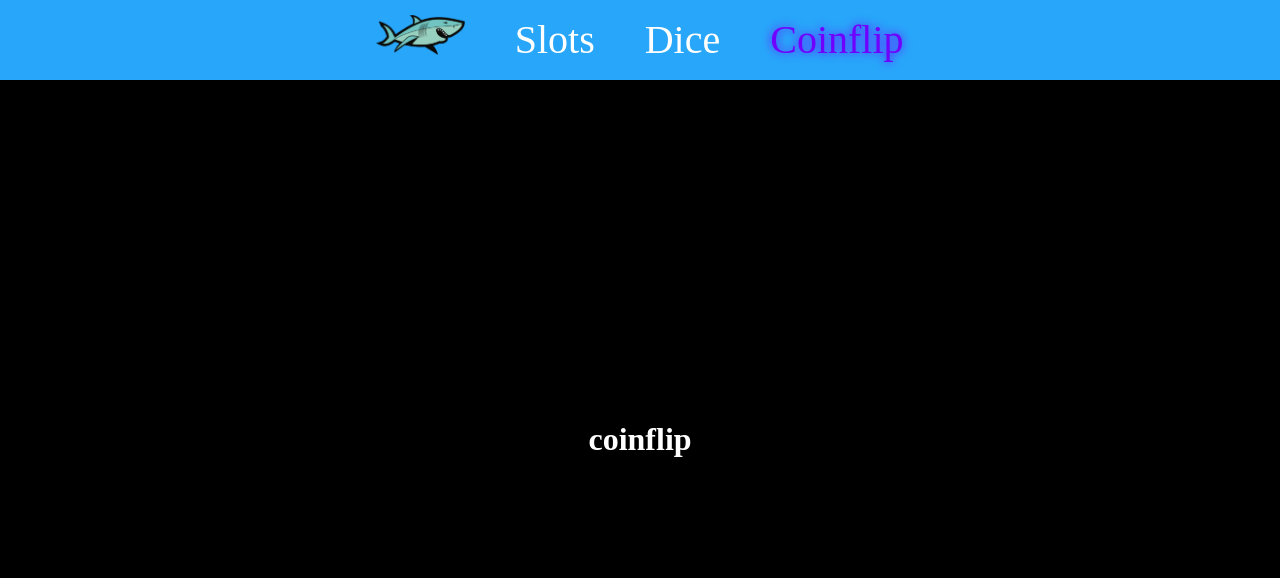
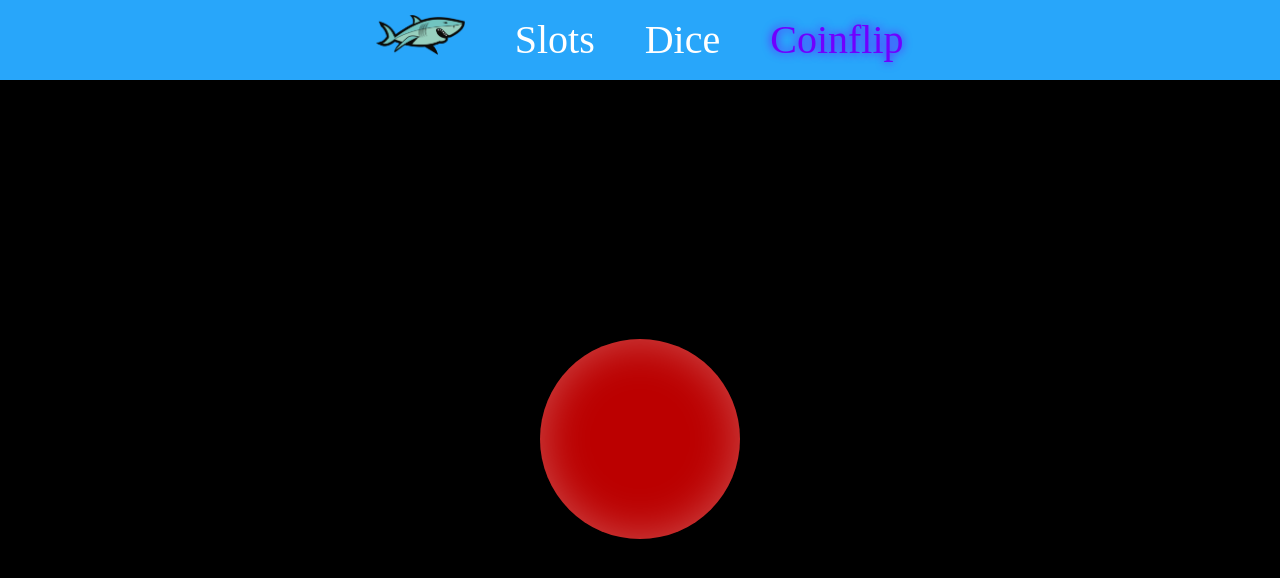
Before and after one commit to CoopTRUE/betshark, a Svelte app: page /coinflip in a window 1280 px wide. Shown: the top 578 px of the page. Built offline with nearby package versions, Linux system fonts and the light colour scheme.

Commit message:
added coinflip page

```diff
--- a/src/routes/coinflip.svelte
+++ b/src/routes/coinflip.svelte
@@ -1,5 +1,86 @@
+<script>
+  let coin
+  let flipSide
+  let click = false
+
+  const flip = () => {
+    click = !click
+    if (click) {
+      flipSide = Math.random() < 0.5 ? 'heads' : 'tails'
+    } else {
+      flipSide = ''
+    }
+  }
+</script>
+
 <div class="content">
-  <h1>
-    coinflip
-  </h1>
+  <div
+    class="coin"
+    class:heads={flipSide=='heads'}
+    class:tails={flipSide=='tails'}
+    bind:this={coin}
+    on:click={flip}
+  >
+    <div class="heads-side"></div>
+    <div class="tails-side"></div>
+  </div>
 </div>
+
+<style>
+  .coin {
+    width: 200px;
+    height: 200px;
+    cursor: pointer;
+  }
+  .coin div {
+    width: 100%;
+    height: 100%;
+    border-radius: 50%;
+    box-shadow: inset 0 0 45px rgba(255,255,255,.3);
+  }
+  .heads-side {
+    background-color: #bb0000;
+  }
+  .tails-side {
+    background-color: #3e3e3e;
+  }
+
+  .coin {
+    transition: transform 1s ease-in;
+    transform-style: preserve-3d;
+  }
+  .coin div {
+    position: absolute;
+    backface-visibility: hidden;
+  }
+  .heads-side {
+    z-index: 100;
+  }
+  .tails-side {
+    transform: rotateY(-180deg);
+  }
+
+  .heads {
+    animation: flipHeads 3s ease-out forwards;
+  }
+  .tails {
+    animation: flipTails 3s ease-out forwards;
+  }
+
+  @keyframes flipHeads {
+    from {
+      transform: rotateY(0);
+    }
+    to {
+      transform: rotateY(1800deg);
+    }
+  }
+  @keyframes flipTails {
+    from {
+      transform: rotateY(0);
+    }
+    to {
+      transform: rotateY(1980deg);
+    }
+  }
+</style>
```
